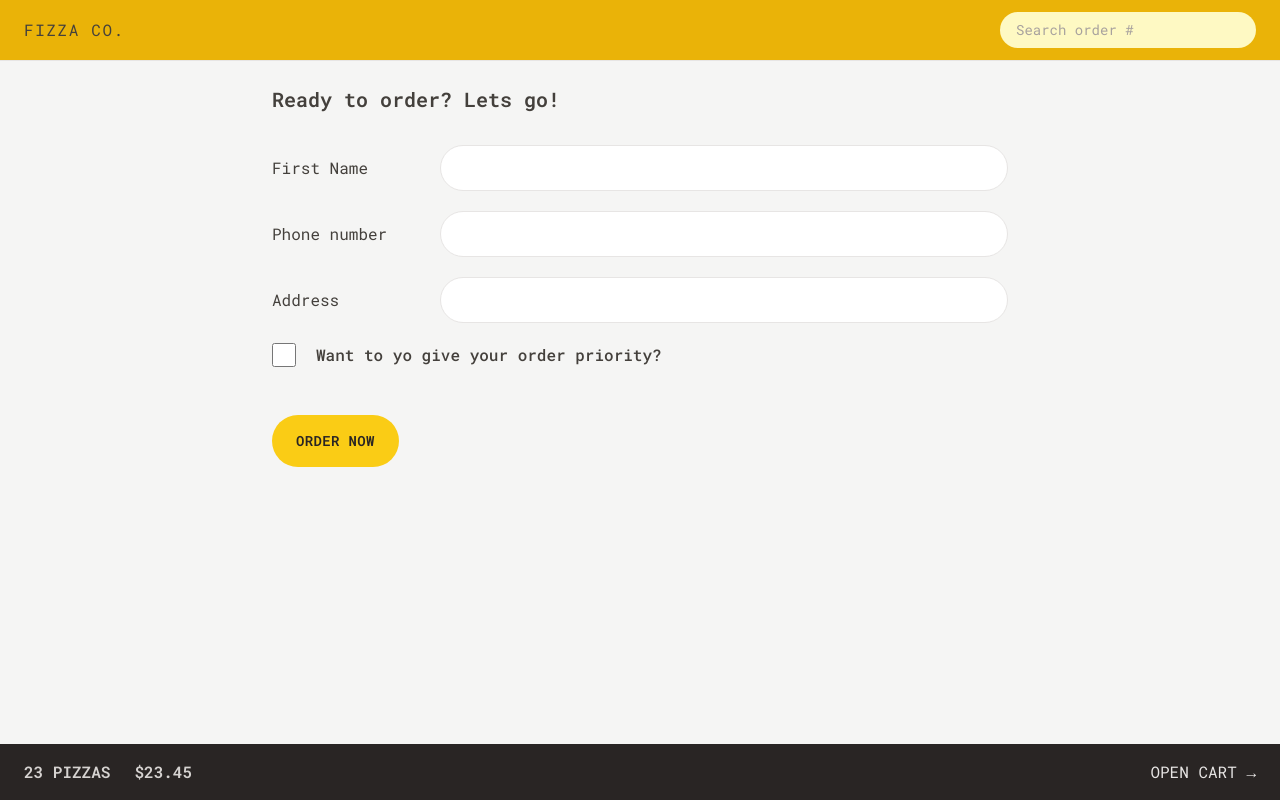
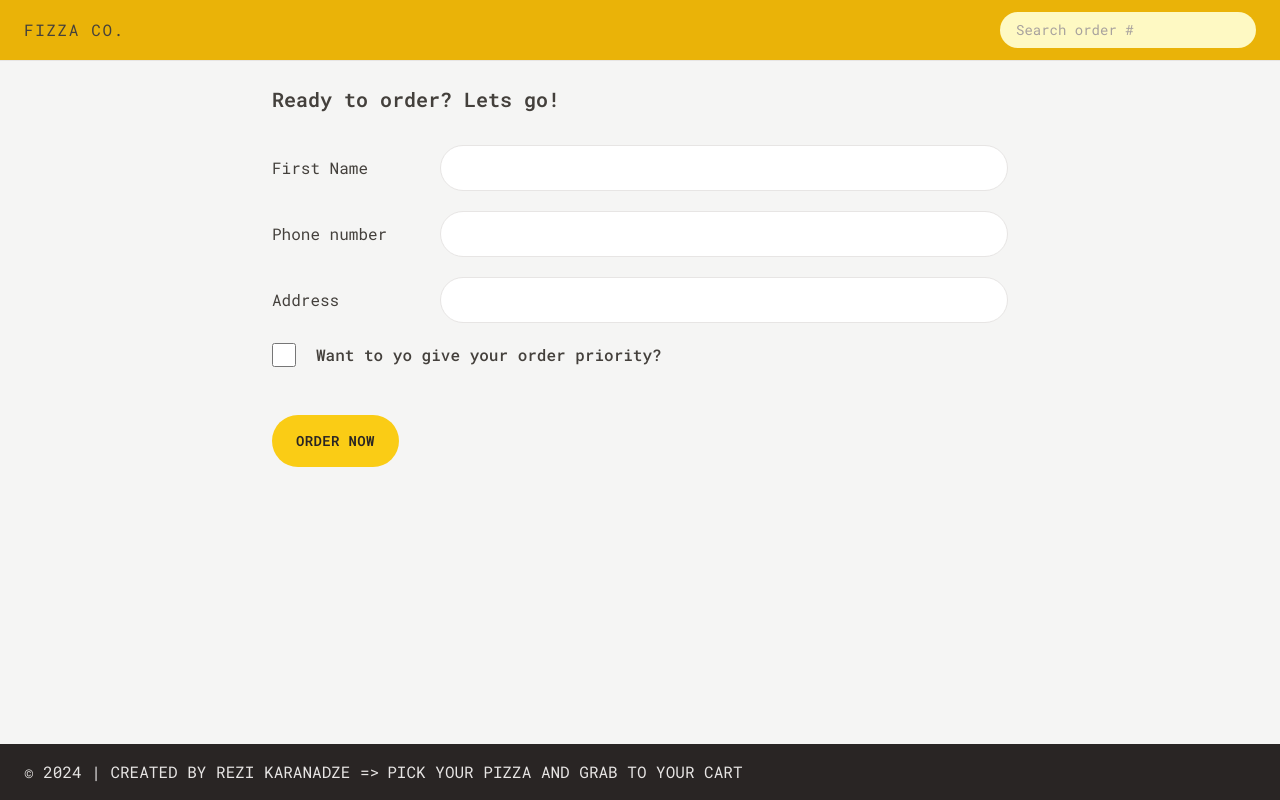
Before and after one commit to rezis-work/fizza, a React (Vite) app: page /order/new in a window 1280 px wide. Built offline with nearby package versions, Linux system fonts and the light colour scheme.

Commit message:
implement cart oveview with redux states

```diff
--- a/src/features/cart/CartOverview.jsx
+++ b/src/features/cart/CartOverview.jsx
@@ -1,13 +1,32 @@
+import { useSelector } from "react-redux";
 import { Link } from "react-router-dom";
+import { getTotalCartPrice, getTotalCartQuantity } from "./cartSlice";
+import { formatCurrency } from "../../utils/helpers";
 
 function CartOverview() {
+  const totalCartQuantity = useSelector(getTotalCartQuantity);
+  const totalCartPrice = useSelector(getTotalCartPrice);
+  const user = useSelector((store) => store.user.username);
   return (
     <div className="flex items-center justify-between bg-stone-800 px-4 py-4 text-sm uppercase text-stone-200 sm:px-6 md:text-base">
-      <p className="space-x-4 font-semibold text-stone-300 sm:space-x-6">
-        <span>23 pizzas</span>
-        <span>$23.45</span>
-      </p>
-      <Link to="/cart">Open cart &rarr;</Link>
+      {!totalCartPrice && (
+        <p className="hidden items-center gap-2 md:flex">
+          <span>&copy; 2024 | Created by Rezi karanadze =&gt; </span> Pick your
+          pizza and grab to your cart {user}
+        </p>
+      )}
+      {!totalCartPrice && (
+        <p className="m-auto flex items-center gap-2 md:hidden">
+          <span>&copy; 2024 | Created by Rezi karanadze</span>
+        </p>
+      )}
+      {totalCartQuantity > 0 && (
+        <p className="space-x-4 font-semibold text-stone-300 sm:space-x-6">
+          <span>{totalCartQuantity} pizzas</span>
+          <span>{formatCurrency(totalCartPrice)}</span>
+        </p>
+      )}
+      {totalCartQuantity > 0 ? <Link to="/cart">Open cart &rarr;</Link> : ""}
     </div>
   );
 }
--- a/src/features/cart/cartSlice.js
+++ b/src/features/cart/cartSlice.js
@@ -1,17 +1,7 @@
 import { createSlice } from "@reduxjs/toolkit";
 
 const initialState = {
-  // cart: [],
-
-  cart: [
-    {
-      pizzaId: 12,
-      name: "Mediterranean",
-      quantity: 2,
-      unitPrice: 16,
-      totalPrice: 32,
-    },
-  ],
+  cart: [],
 };
 
 const cartSlice = createSlice({
@@ -49,3 +39,9 @@ export const {
 } = cartSlice.actions;
 
 export default cartSlice.reducer;
+
+export const getTotalCartQuantity = (store) =>
+  store.cart.cart.reduce((sum, item) => sum + item.quantity, 0);
+
+export const getTotalCartPrice = (store) =>
+  store.cart.cart.reduce((sum, item) => sum + item.totalPrice, 0);
```
